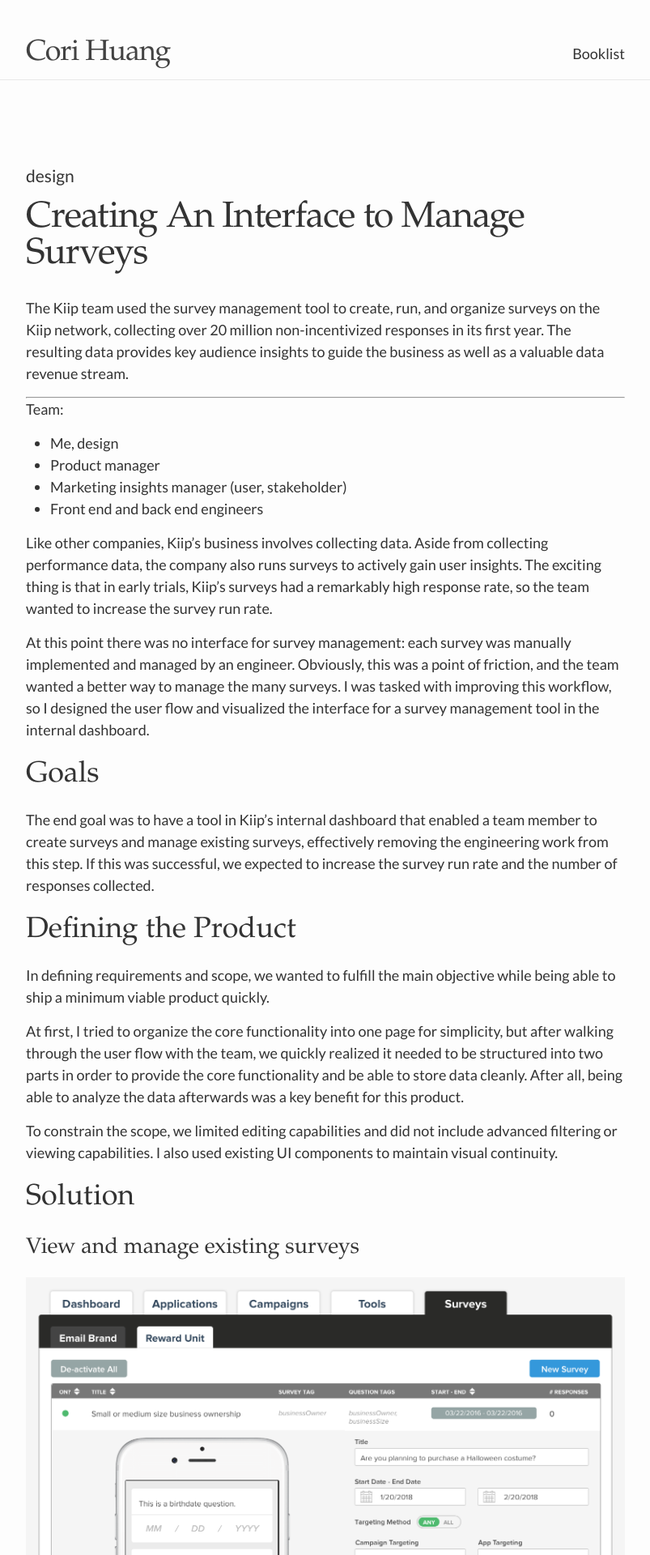
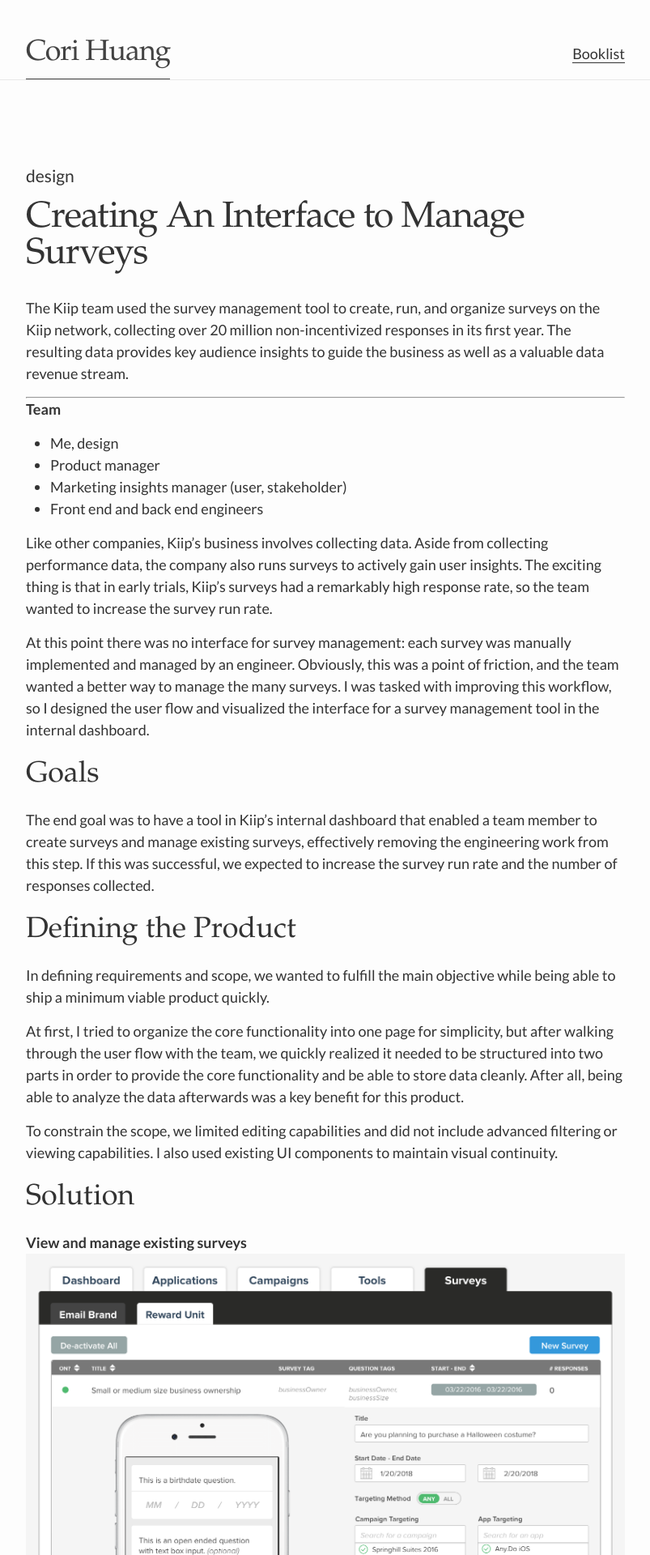
Before and after one commit to corihuang/corihuang.github.io, a Jekyll site: the page built from _projects/kiip-survey.md, in a window 1280 px wide. Shown: the top 1920 px of the page at 81% size, without its empty margins (238-1041 px from the left). Built offline with Jekyll 4.4.1, drawn with Linux system fonts in a browser that asks for light colours; some web fonts are replaced; some of the changed text lies outside the part shown.

Commit message:
updated footer. removed some extraneous styling.

```diff
--- a/_includes/footer.html
+++ b/_includes/footer.html
@@ -1,4 +1,4 @@
-<footer class="site-footer h-card">
+<footer class="site-footer">
   <data class="u-url" href="{{ "/" | relative_url }}"></data>
 
   <div class="wrapper">
@@ -6,27 +6,12 @@
     <h2 class="footer-heading">{{ site.title | escape }}</h2>
 
     <div class="footer-col-wrapper">
-      <div class="footer-col footer-col-1">
-        <ul class="contact-list">
-          <li class="p-name">
-            {%- if site.author -%}
-              {{ site.author | escape }}
-            {%- else -%}
-              {{ site.title | escape }}
-            {%- endif -%}
-            </li>
-            {%- if site.email -%}
-            <li><a class="u-email" href="mailto:{{ site.email }}">{{ site.email }}</a></li>
-            {%- endif -%}
-        </ul>
+      <div class="footer-col">
+        <p>{{- site.description | escape -}}</p>
       </div>
 
-      <div class="footer-col footer-col-2">
+      <div class="footer-col">
         {%- include social.html -%}
-      </div>
-
-      <div class="footer-col footer-col-3">
-        <p>{{- site.description | escape -}}</p>
       </div>
     </div>
 
--- a/_includes/social.html
+++ b/_includes/social.html
@@ -1,14 +1,14 @@
 <ul class="social-media-list">
-  {%- if site.dribbble_username -%}<li><a href="https://dribbble.com/{{ site.dribbble_username| cgi_escape | escape }}"><svg class="svg-icon"><use xlink:href="{{ '/assets/minima-social-icons.svg#dribbble' | relative_url }}"></use></svg> <span class="username">{{ site.dribbble_username| escape }}</span></a></li>{%- endif -%}
-  {%- if site.facebook_username -%}<li><a href="https://www.facebook.com/{{ site.facebook_username| cgi_escape | escape }}"><svg class="svg-icon"><use xlink:href="{{ '/assets/minima-social-icons.svg#facebook' | relative_url }}"></use></svg> <span class="username">{{ site.facebook_username| escape }}</span></a></li>{%- endif -%}
-  {%- if site.flickr_username -%}<li><a href="https://www.flickr.com/photos/{{ site.flickr_username| cgi_escape | escape }}"><svg class="svg-icon"><use xlink:href="{{ '/assets/minima-social-icons.svg#flickr' | relative_url }}"></use></svg> <span class="username">{{ site.flickr_username| escape }}</span></a></li>{%- endif -%}
-  {%- if site.github_username -%}<li><a href="https://github.com/{{ site.github_username| cgi_escape | escape }}"><svg class="svg-icon"><use xlink:href="{{ '/assets/minima-social-icons.svg#github' | relative_url }}"></use></svg> <span class="username">{{ site.github_username| escape }}</span></a></li>{%- endif -%}
-  {%- if site.instagram_username -%}<li><a href="https://instagram.com/{{ site.instagram_username| cgi_escape | escape }}"><svg class="svg-icon"><use xlink:href="{{ '/assets/minima-social-icons.svg#instagram' | relative_url }}"></use></svg> <span class="username">{{ site.instagram_username| escape }}</span></a></li>{%- endif -%}
-  {%- if site.linkedin_username -%}<li><a href="https://www.linkedin.com/in/{{ site.linkedin_username| cgi_escape | escape }}"><svg class="svg-icon"><use xlink:href="{{ '/assets/minima-social-icons.svg#linkedin' | relative_url }}"></use></svg> <span class="username">{{ site.linkedin_username| escape }}</span></a></li>{%- endif -%}
-  {%- if site.pinterest_username -%}<li><a href="https://www.pinterest.com/{{ site.pinterest_username| cgi_escape | escape }}"><svg class="svg-icon"><use xlink:href="{{ '/assets/minima-social-icons.svg#pinterest' | relative_url }}"></use></svg> <span class="username">{{ site.pinterest_username| escape }}</span></a></li>{%- endif -%}
-  {%- for mst in site.mastodon -%}{%- if mst.username and mst.instance -%}<li><a href="https://{{ mst.instance| cgi_escape | escape}}/@{{mst.username}}"><svg class="svg-icon"><use xlink:href="{{ '/assets/minima-social-icons.svg#mastodon' | relative_url }}"></use></svg> <span class="username">{{ mst.username|escape }}</span></a></li>{%- endif -%}{%- endfor -%}
-  {%- if site.twitter_username -%}<li><a href="https://www.twitter.com/{{ site.twitter_username| cgi_escape | escape }}"><svg class="svg-icon"><use xlink:href="{{ '/assets/minima-social-icons.svg#twitter' | relative_url }}"></use></svg> <span class="username">{{ site.twitter_username| escape }}</span></a></li>{%- endif -%}
-  {%- if site.youtube_username -%}<li><a href="https://youtube.com/{{ site.youtube_username| cgi_escape | escape }}"><svg class="svg-icon"><use xlink:href="{{ '/assets/minima-social-icons.svg#youtube' | relative_url }}"></use></svg> <span class="username">{{ site.youtube_username| escape }}</span></a></li>{%- endif -%}
-  {%- if site.googleplus_username -%}<li><a href="https://plus.google.com/{{ site.googleplus_username| escape }}"><svg class="svg-icon"><use xlink:href="{{ '/assets/minima-social-icons.svg#googleplus' | relative_url }}"></use></svg> <span class="username">{{ site.googleplus_username| escape }}</span></a></li>{%- endif -%}
+  {%- if site.dribbble_username -%}<li><a href="https://dribbble.com/{{ site.dribbble_username| cgi_escape | escape }}"><svg class="svg-icon"><use xlink:href="{{ '/assets/minima-social-icons.svg#dribbble' | relative_url }}"></use></svg></a></li>{%- endif -%}
+  {%- if site.facebook_username -%}<li><a href="https://www.facebook.com/{{ site.facebook_username| cgi_escape | escape }}"><svg class="svg-icon"><use xlink:href="{{ '/assets/minima-social-icons.svg#facebook' | relative_url }}"></use></svg></a></li>{%- endif -%}
+  {%- if site.flickr_username -%}<li><a href="https://www.flickr.com/photos/{{ site.flickr_username| cgi_escape | escape }}"><svg class="svg-icon"><use xlink:href="{{ '/assets/minima-social-icons.svg#flickr' | relative_url }}"></use></svg></a></li>{%- endif -%}
+  {%- if site.github_username -%}<li><a href="https://github.com/{{ site.github_username| cgi_escape | escape }}"><svg class="svg-icon"><use xlink:href="{{ '/assets/minima-social-icons.svg#github' | relative_url }}"></use></svg></a></li>{%- endif -%}
+  {%- if site.instagram_username -%}<li><a href="https://instagram.com/{{ site.instagram_username| cgi_escape | escape }}"><svg class="svg-icon"><use xlink:href="{{ '/assets/minima-social-icons.svg#instagram' | relative_url }}"></use></svg></a></li>{%- endif -%}
+  {%- if site.linkedin_username -%}<li><a href="https://www.linkedin.com/in/{{ site.linkedin_username| cgi_escape | escape }}"><svg class="svg-icon"><use xlink:href="{{ '/assets/minima-social-icons.svg#linkedin' | relative_url }}"></use></svg></a></li>{%- endif -%}
+  {%- if site.pinterest_username -%}<li><a href="https://www.pinterest.com/{{ site.pinterest_username| cgi_escape | escape }}"><svg class="svg-icon"><use xlink:href="{{ '/assets/minima-social-icons.svg#pinterest' | relative_url }}"></use></svg> </a></li>{%- endif -%}
+  {%- for mst in site.mastodon -%}{%- if mst.username and mst.instance -%}<li><a href="https://{{ mst.instance| cgi_escape | escape}}/@{{mst.username}}"><svg class="svg-icon"><use xlink:href="{{ '/assets/minima-social-icons.svg#mastodon' | relative_url }}"></use></svg> </a></li>{%- endif -%}{%- endfor -%}
+  {%- if site.twitter_username -%}<li><a href="https://www.twitter.com/{{ site.twitter_username| cgi_escape | escape }}"><svg class="svg-icon"><use xlink:href="{{ '/assets/minima-social-icons.svg#twitter' | relative_url }}"></use></svg></a></li>{%- endif -%}
+  {%- if site.youtube_username -%}<li><a href="https://youtube.com/{{ site.youtube_username| cgi_escape | escape }}"><svg class="svg-icon"><use xlink:href="{{ '/assets/minima-social-icons.svg#youtube' | relative_url }}"></use></svg></a></li>{%- endif -%}
+  {%- if site.googleplus_username -%}<li><a href="https://plus.google.com/{{ site.googleplus_username| escape }}"><svg class="svg-icon"><use xlink:href="{{ '/assets/minima-social-icons.svg#googleplus' | relative_url }}"></use></svg></a></li>{%- endif -%}
   {%- if site.rss -%}<li><a href="{{ 'feed.xml' | relative_url }}"><svg class="svg-icon"><use xlink:href="{{ '/assets/minima-social-icons.svg#rss' | relative_url }}"></use></svg> <span>{{ site.rss | escape }}</span></a></li>{%- endif -%}
 </ul>
--- a/_projects/kiip-survey.md
+++ b/_projects/kiip-survey.md
@@ -31,13 +31,13 @@
 
 ## Solution
 
-# View and manage existing surveys
+**View and manage existing surveys**
 ![Survey management screen](/assets/img/kiip-survey-manage.png)
 This was an overview page with an accordion of all the surveys. There was a lot of data that needed to be organized on this screen so the user could see the most important information right away.
 
 The top level showed the survey name, active or inactive status, number of responses, tags, and dates. In the expanded view, the user could see a preview of the survey with questions visible and targeting options, along with the top level info.
 
-# Create new surveys
+**Create new surveys**
 ![New survey screen](/assets/img/kiip-survey-create.png)
 To address the concern with data entry and organization, we broke down the survey creation into 3 steps:
 - A create survey form
--- a/_sass/_base.scss
+++ b/_sass/_base.scss
@@ -71,11 +71,9 @@
 h1, h2, h3, h4, h5, h6 {
   font-weight: $base-font-weight;
 }
-
 h1, h2 {
   font-family: $fontstack-decorative;
 }
-
 h3, h4, h5, h6 {
   font-family: $fontstack-base;
 }
@@ -84,7 +82,7 @@
 /* Links */
 a {
   color: $brand-color;
-  border-bottom: 1px solid transparent;
+  border-bottom: 1px solid;
   text-decoration: none;
   &:visited {
     color: darken($brand-color, 10%);
@@ -92,12 +90,6 @@
   &:hover {
     color: $brand-color;
     border-bottom: 1px solid $brand-color;
-  }
-  .social-media-list &:hover {
-    text-decoration: none;
-    .username {
-      text-decoration: underline;
-    }
   }
 }
 
--- a/_sass/_layout.scss
+++ b/_sass/_layout.scss
@@ -96,72 +96,38 @@
 }
 
 
-
 /**
  * Site footer
  */
 .site-footer {
   border-top: 1px solid $grey-color-light;
+  margin-top: $spacing-large;
   padding: $spacing-unit 0;
 }
 
 .footer-heading {
   @include relative-font-size(1.125);
-  margin-bottom: $spacing-unit / 2;
+  margin-bottom: $spacing;
 }
 
 .contact-list,
 .social-media-list {
   list-style: none;
   margin-left: 0;
+  li {
+    display: inline-block;
+    margin: 0 $spacing / 2;
+  }
 }
 
 .footer-col-wrapper {
   @include relative-font-size(0.9375);
   color: $grey-color;
-  margin-left: -$spacing-unit / 2;
-  @extend %clearfix;
+  display: grid;
+  grid-template-rows: auto;
+  grid-template-columns: 2fr 1fr;
+  gap: $spacing;
 }
-
-.footer-col {
-  float: left;
-  margin-bottom: $spacing-unit / 2;
-  padding-left: $spacing-unit / 2;
-}
-.footer-col-1 {
-  width: -webkit-calc(35% - (#{$spacing-unit} / 2));
-  width:         calc(35% - (#{$spacing-unit} / 2));
-}
-.footer-col-2 {
-  width: -webkit-calc(20% - (#{$spacing-unit} / 2));
-  width:         calc(20% - (#{$spacing-unit} / 2));
-}
-.footer-col-3 {
-  width: -webkit-calc(45% - (#{$spacing-unit} / 2));
-  width:         calc(45% - (#{$spacing-unit} / 2));
-}
-
-@include media-query($on-laptop) {
-  .footer-col-1,
-  .footer-col-2 {
-    width: -webkit-calc(50% - (#{$spacing-unit} / 2));
-    width:         calc(50% - (#{$spacing-unit} / 2));
-  }
-
-  .footer-col-3 {
-    width: -webkit-calc(100% - (#{$spacing-unit} / 2));
-    width:         calc(100% - (#{$spacing-unit} / 2));
-  }
-}
-
-@include media-query($on-palm) {
-  .footer-col {
-    float: none;
-    width: -webkit-calc(100% - (#{$spacing-unit} / 2));
-    width:         calc(100% - (#{$spacing-unit} / 2));
-  }
-}
-
 
 
 /**
--- a/_sass/_sections.scss
+++ b/_sass/_sections.scss
@@ -45,9 +45,8 @@
 .more-projects-list {
   display: grid;
   grid-template-columns: 1fr 1fr 1fr;
-  grid-template-rows: 100px;
+  grid-template-rows: 132px;
   gap: 16px;
-  margin: 0;
   @include media-query($on-palm) {
     grid-template-columns: 1fr;
     grid-template-rows: auto;
@@ -62,6 +61,7 @@
   a {
     color: #fff;
     font-family: $fontstack-decorative;
+    border: none;
   }
 }
 
@@ -70,7 +70,6 @@
   grid-template-columns: 1fr 1fr 1fr;
   grid-template-rows: auto;
   gap: 16px;
-  margin: 0;
   .gallery-item {
     overflow: hidden;
     transition: filter .25s ease;
```
Also changed, not shown: other parts of _projects/kiip-survey.md (+1 -1 lines).
